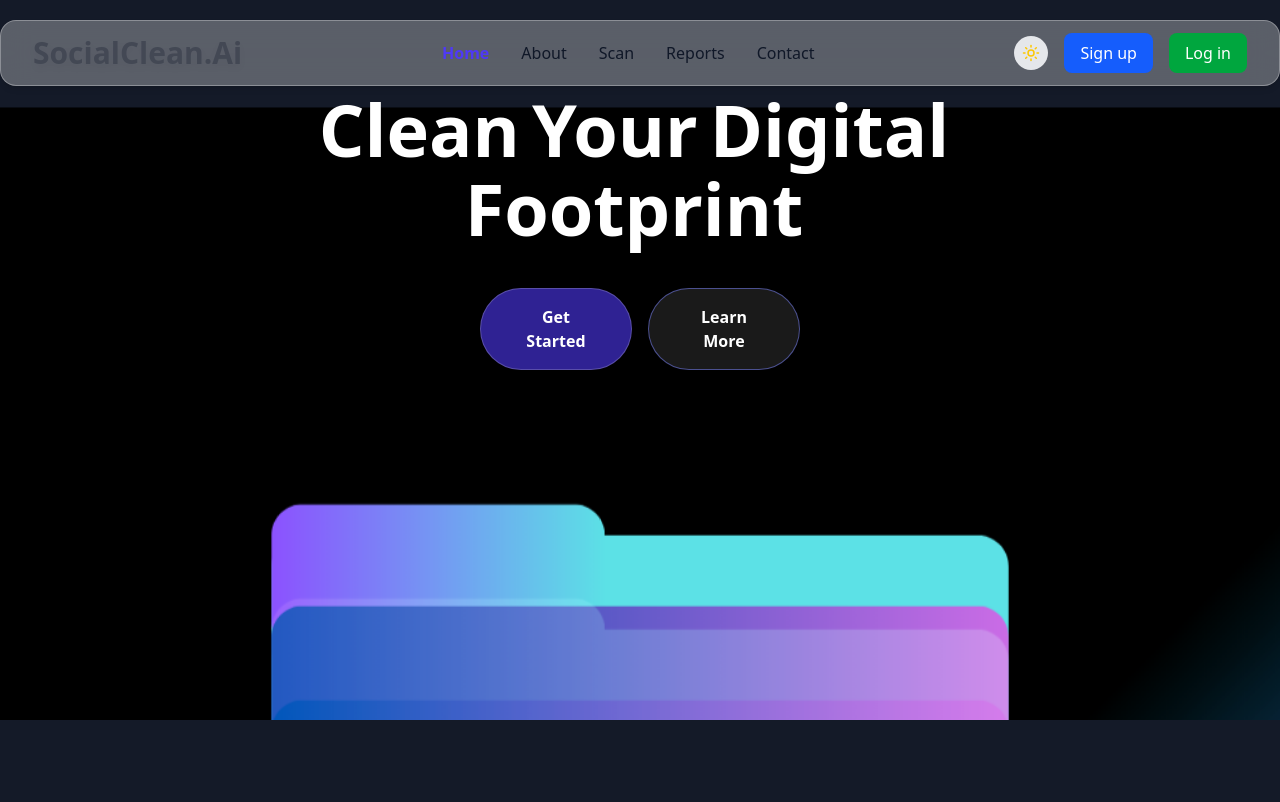
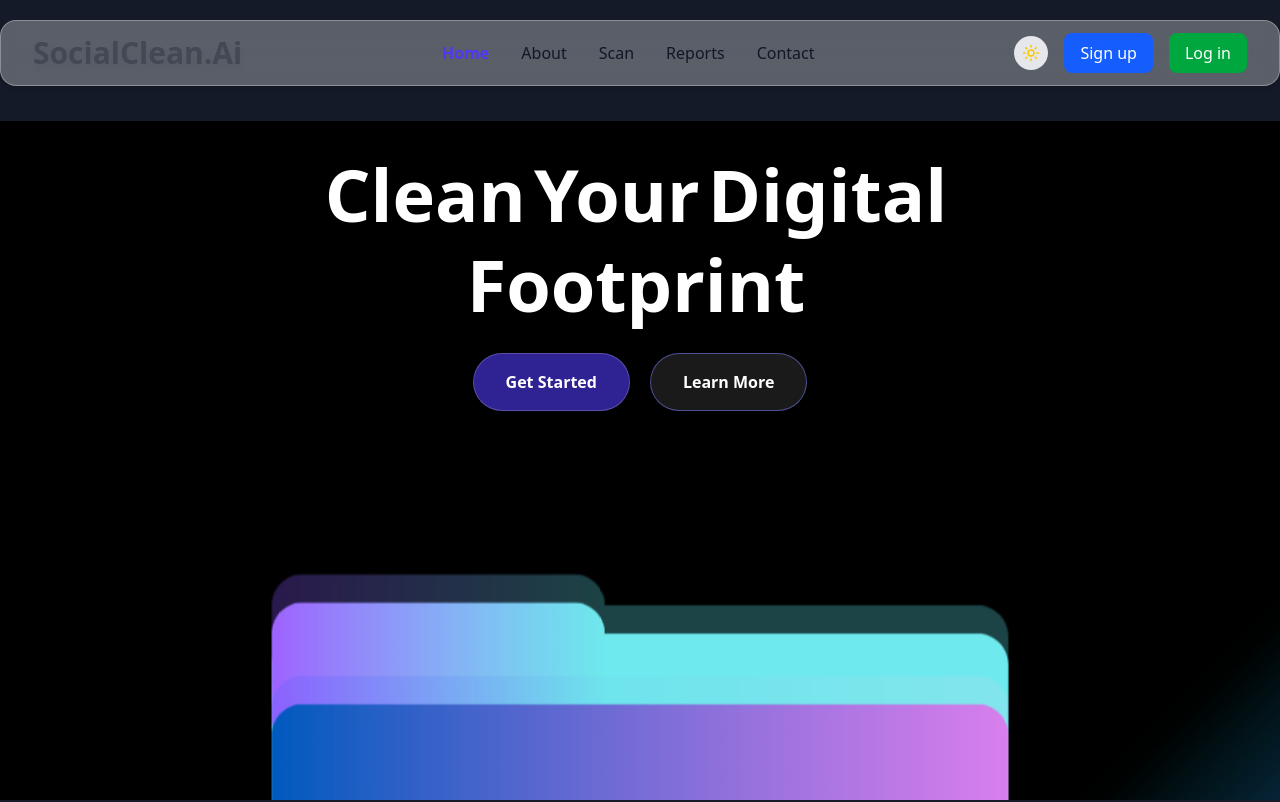
Before and after one commit to arfatkazi/SocialClean.AI, a React (Vite) app in the folder frontend/socialcleanAI/: page / in a window 1280 px wide. Shown: the top 802 px of the page. Built offline with nearby package versions, Linux system fonts and the light colour scheme.

Commit message:
Herocopy component changes

```diff
--- a/frontend/socialcleanAI/src/components/Homepage/HeroCopy.jsx
+++ b/frontend/socialcleanAI/src/components/Homepage/HeroCopy.jsx
@@ -8,100 +8,80 @@ const HeroCopy = () => {
 
   const headingWords = ["Clean", "Your", "Digital", "Footprint"];
 
-  // Framer Motion scroll animations
+  const isMobile = window.innerWidth < 768;
+
   const { scrollYProgress } = useScroll({
     target: ref,
     offset: ["start end", "end start"],
   });
-  const y = useTransform(scrollYProgress, [0, 1], ["0%", "30%"]); // parallax scroll
-  const scale = useTransform(scrollYProgress, [0, 1], [1, 1.08]); // slow zoom
-  const blur = useTransform(scrollYProgress, [0, 1], ["0px", "8px"]);
-  // Depth parallax layers + GPU-optimized springs
-  const yBack = useTransform(scrollYProgress, [0, 1], ["-10%", "10%"]); // far background
-  const yMid = y; // middle (main)
-  const yFront = useTransform(scrollYProgress, [0, 1], ["10%", "50%"]); // foreground
 
-  const yBackSpring = useSpring(yBack, {
-    stiffness: 100,
-    damping: 20,
-    mass: 0.3,
-  });
-  const yMidSpring = useSpring(yMid, {
-    stiffness: 100,
-    damping: 20,
-    mass: 0.3,
-  });
-  const yFrontSpring = useSpring(yFront, {
-    stiffness: 100,
-    damping: 20,
-    mass: 0.3,
-  });
-  const scaleSpring = useSpring(scale, {
-    stiffness: 90,
-    damping: 18,
-    mass: 0.35,
-  });
+  const y = useTransform(
+    scrollYProgress,
+    [0, 1],
+    ["0%", isMobile ? "10%" : "30%"]
+  );
+  const scale = useTransform(
+    scrollYProgress,
+    [0, 1],
+    [1, isMobile ? 1.02 : 1.08]
+  );
+  const blur = useTransform(
+    scrollYProgress,
+    [0, 1],
+    ["0px", isMobile ? "4px" : "8px"]
+  );
 
-  // Fade text as image zooms
-  const textOpacity = useTransform(
-    scrollYProgress,
-    [0, 0.4, 0.8, 1],
-    [1, 0.9, 0.5, 0]
-  );
-  const textOpacitySpring = useSpring(textOpacity, {
-    stiffness: 120,
-    damping: 20,
-    mass: 0.3,
-  });
+  const yBack = useTransform(scrollYProgress, [0, 1], ["-5%", "5%"]);
+  const yMid = y;
+  const yFront = useTransform(scrollYProgress, [0, 1], ["5%", "25%"]);
+
+  const yBackSpring = useSpring(yBack);
+  const yMidSpring = useSpring(yMid);
+  const yFrontSpring = useSpring(yFront);
+  const scaleSpring = useSpring(scale);
+
+  const textOpacity = useTransform(scrollYProgress, [0, 0.7, 1], [1, 0.6, 0]);
+  const textOpacitySpring = useSpring(textOpacity);
 
   return (
     <section
       ref={ref}
-      style={{ perspective: "1000px", transformStyle: "preserve-3d" }}
-      className="relative flex flex-col items-center justify-start md:justify-center touch-pan-y px-6 md:px-16 py-20 md:py-32 min-h-[80vh] md:min-h-[90vh] overflow-hidden"
+      className="relative flex flex-col items-center justify-center px-4 sm:px-10 py-28 sm:py-36 min-h-[100vh] overflow-hidden"
+      style={{ perspective: "1000px" }}
     >
-      {/* Image Background */}
-      <motion.img
-        src="/HERO_IMG.png"
-        alt="Hero Background Back"
-        className=" mt-10 absolute top-0 md:top-10 left-0 w-full h-full object-cover z-0"
-        initial={{ opacity: 0, filter: "blur(12px)" }}
-        animate={{ opacity: 1, filter: "blur(0px)" }}
-        transition={{ duration: 1.2, ease: "easeOut" }}
-        style={{ y: yBackSpring, scale: scaleSpring, willChange: "transform" }}
-      />
-      <motion.img
-        src="/HERO_IMG.png"
-        alt="Hero Background Mid"
-        className=" mt-10 absolute top-0 md:top-10 left-0 w-full h-full object-cover z-10"
-        style={{ y: yMidSpring, scale: scaleSpring, willChange: "transform" }}
-      />
-      <motion.img
-        src="/HERO_IMG.png"
-        alt="Hero Background Front"
-        className="absolute top-0 md:top-10 left-0 w-full h-full object-cover z-20 pointer-events-none opacity-25 mix-blend-screen"
-        style={{ y: yFrontSpring, scale: scaleSpring, willChange: "transform" }}
-      />
+      {/* BACKGROUND IMAGES */}
+      {[0, 1, 2].map((i) => (
+        <motion.img
+          key={i}
+          src="/HERO_IMG.png"
+          className={`absolute inset-0 w-full h-full object-cover mt-30 ${
+            i === 2 ? "opacity-30 mix-blend-screen" : ""
+          }`}
+          style={{
+            y: [yBackSpring, yMidSpring, yFrontSpring][i],
+            scale: scaleSpring,
+            filter: blur,
+            willChange: "transform",
+          }}
+        />
+      ))}
 
-      {/* Hero Content */}
+      {/* CONTENT */}
       <div
-        className="relative z-30 text-center max-w-4xl  md:mt-0"
+        className="relative z-20 text-center max-w-3xl"
         style={{ opacity: textOpacitySpring }}
       >
-        <h1 className="text-3xl sm:text-5xl -mt-65 md:text-7xl font-extrabold mb-6 text-white leading-snug sm:leading-tight md:leading-[1.1]">
+        {/* HEADING */}
+        <h1 className="text-4xl sm:text-6xl -mt-60 md:text-7xl font-extrabold leading-tight text-white mb-6">
           {headingWords.map((word, index) => (
             <motion.span
               key={index}
-              className={`inline-block mr-2 sm:mr-3 ${
-                word.includes("AI")
-                  ? "text-indigo-100 drop-shadow-[0_0_10px_rgba(99,102,241,0.9)]"
-                  : ""
-              }`}
+              className="inline-block mr-2"
               initial={{ opacity: 0, y: 60, scale: 0.8 }}
               animate={{ opacity: 1, y: 0, scale: 1 }}
               transition={{
-                duration: 0.8,
-                delay: index * 0.25,
+                duration: 0.7,
+                delay: index * 0.15,
                 ease: "easeOut",
               }}
             >
@@ -110,47 +90,38 @@ const HeroCopy = () => {
           ))}
         </h1>
 
-        <motion.p
-          className="text-base sm:text-lg md:text-xl text-gray-200 mb-8 md:mb-10 max-w-2xl mx-auto px-2"
-          initial={{ opacity: 0, y: 30 }}
-          animate={{ opacity: 1, y: 0 }}
-          transition={{ delay: headingWords.length * 0.25 + 0.2, duration: 1 }}
-        ></motion.p>
-
+        {/* BUTTONS */}
         <motion.div
-          className="flex flex-col sm:flex-row gap-3 sm:gap-4 justify-center max-w-xs mx-auto"
+          className="flex flex-col sm:flex-row justify-center gap-3 sm:gap-5"
           initial={{ opacity: 0, y: 30 }}
           animate={{ opacity: 1, y: 0 }}
           transition={{
-            delay: headingWords.length * 0.25 + 0.5,
+            delay: headingWords.length * 0.15 + 0.4,
             duration: 0.8,
           }}
         >
-          {/* Get Started Button */}
           <motion.button
             onClick={() => navigate("/signup")}
             whileHover={{
-              scale: 1.08,
-              background: "linear-gradient(90deg, #4f46e5, #6366f1)",
+              scale: 1.07,
+              background: "linear-gradient(90deg,#4f46e5,#6366f1)",
               boxShadow: "0px 12px 24px rgba(99,102,241,0.4)",
             }}
-            whileTap={{ scale: 0.95 }}
-            className="px-6 sm:px-8 py-3 sm:py-4 rounded-full bg-indigo-600/60 backdrop-blur-xl border border-white/20 text-white font-semibold shadow-lg transition-all duration-300"
+            whileTap={{ scale: 0.94 }}
+            className="px-6 sm:px-8 py-3 sm:py-4 rounded-full bg-indigo-600/60 backdrop-blur-xl border border-white/20 text-white font-semibold shadow-md"
           >
             Get Started
           </motion.button>
 
-          {/* Learn More Button */}
           <motion.button
-            onClick={() => navigate("/about")} // navigate to About page
+            onClick={() => navigate("/about")}
             whileHover={{
-              scale: 1.08,
-              backgroundColor: "#ffffff",
+              scale: 1.07,
+              background: "rgba(255,255,255,0.92)",
               color: "#4f46e5",
-              boxShadow: "0px 8px 20px rgba(0,0,0,0.3)",
             }}
-            whileTap={{ scale: 0.95 }}
-            className="px-6 sm:px-8 py-3 sm:py-4 rounded-full border border-indigo-400/50 backdrop-blur-xl bg-white/10 text-white font-semibold transition-all duration-300"
+            whileTap={{ scale: 0.94 }}
+            className="px-6 sm:px-8 py-3 sm:py-4 rounded-full border border-indigo-400/50 backdrop-blur-xl bg-white/10 text-white font-semibold"
           >
             Learn More
           </motion.button>
```
